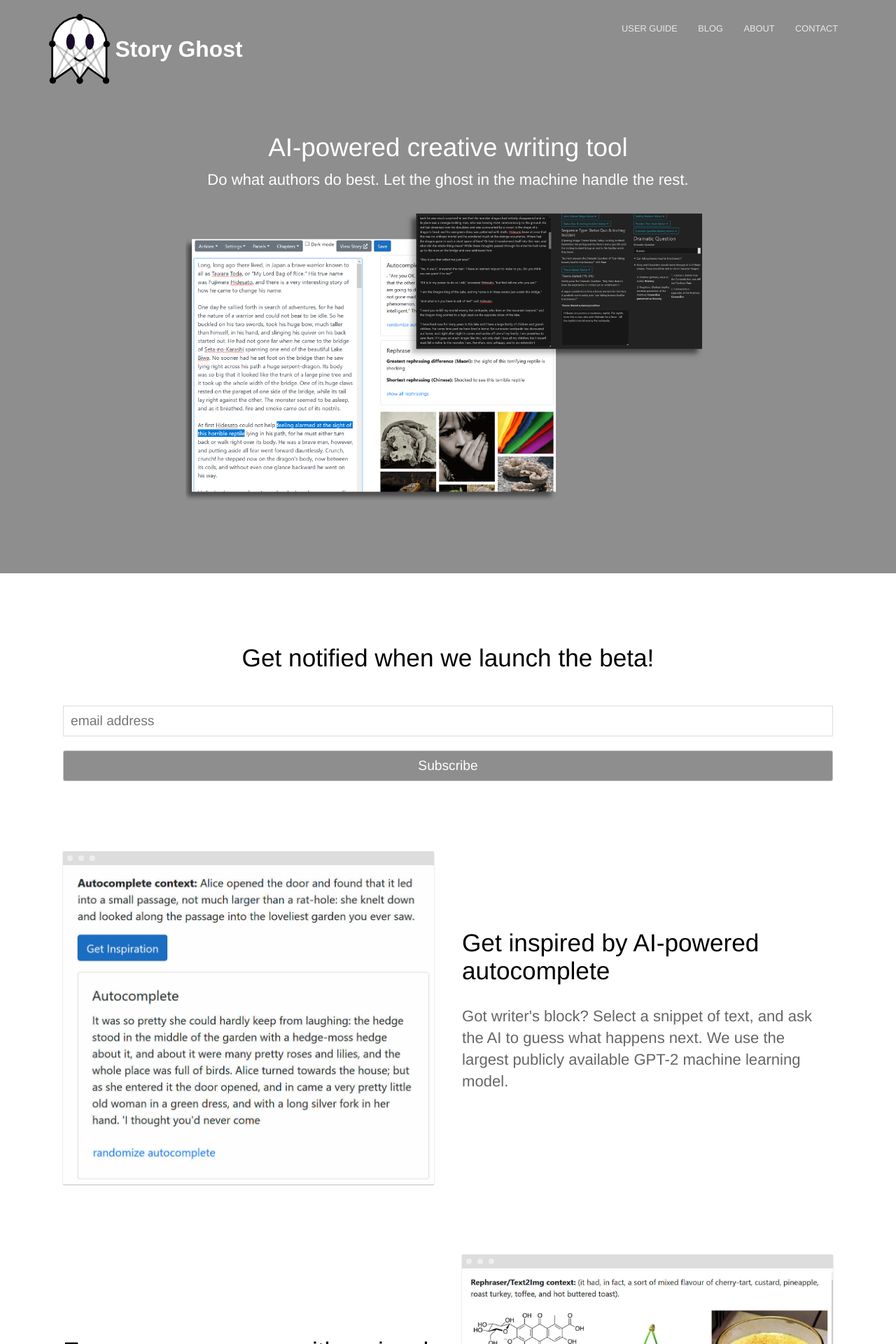
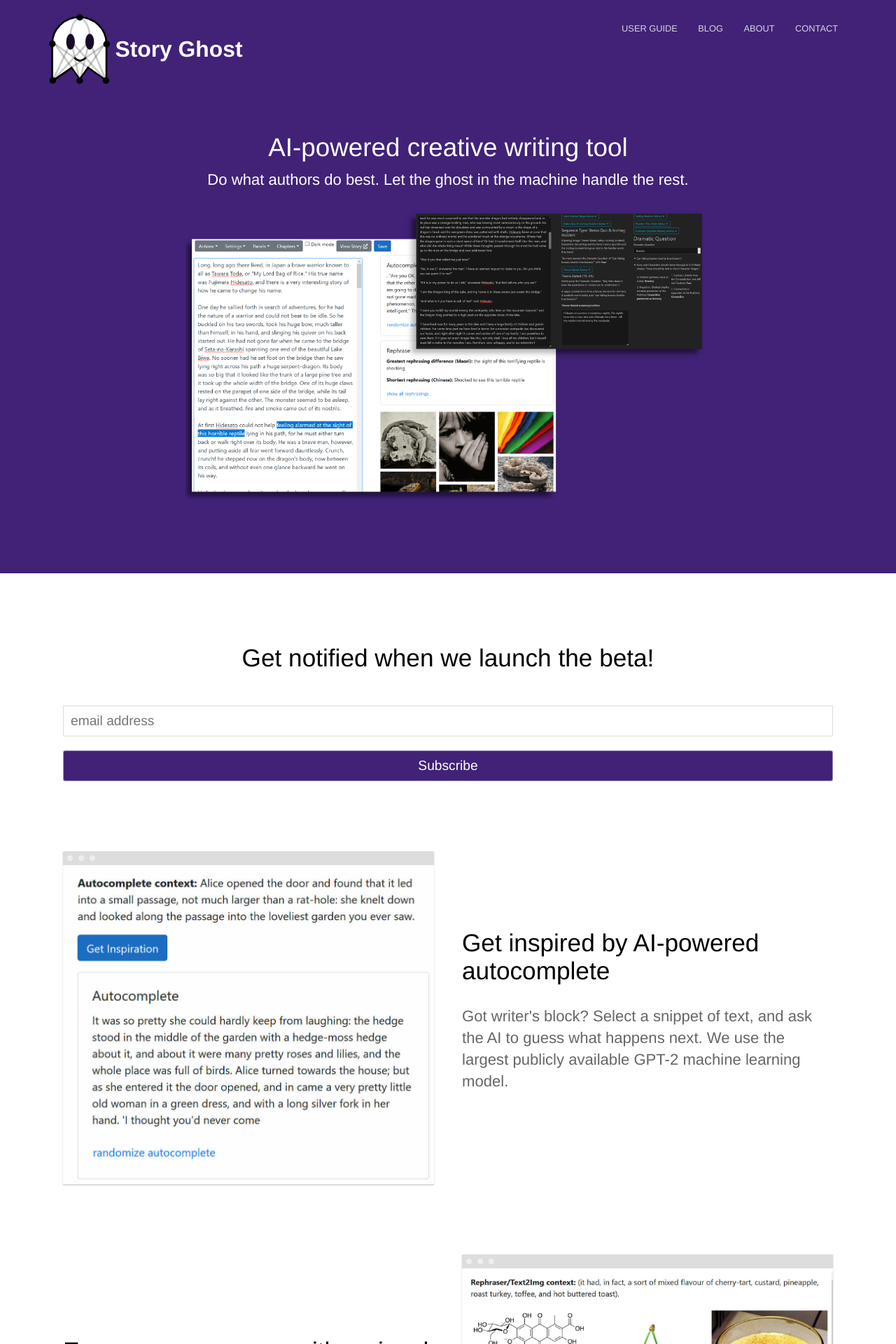
Before and after one commit to headchem/story-ghost, a Jekyll site: the page built from index.html, in a window 1280 px wide. Shown: the top 1920 px of the page at 70% size. Built offline with Jekyll 4.4.1, drawn with Linux system fonts in a browser that asks for light colours; comment, search, counter and statistics services are not loaded.

Commit message:
bug fix actually use purple

```diff
--- a/_sass/variables.scss
+++ b/_sass/variables.scss
@@ -1,8 +1,8 @@
 //$brand-color: #4182e4;
 //$secondary-brand-color: #4182e4;
 
-$brand-color: #8e8e8e;
-$secondary-brand-color: #8e8e8e;
+$brand-color: #412277;
+$secondary-brand-color: #412277;
 
 $middle-gradient-color: mix($brand-color, $secondary-brand-color, 95%);
 
```
